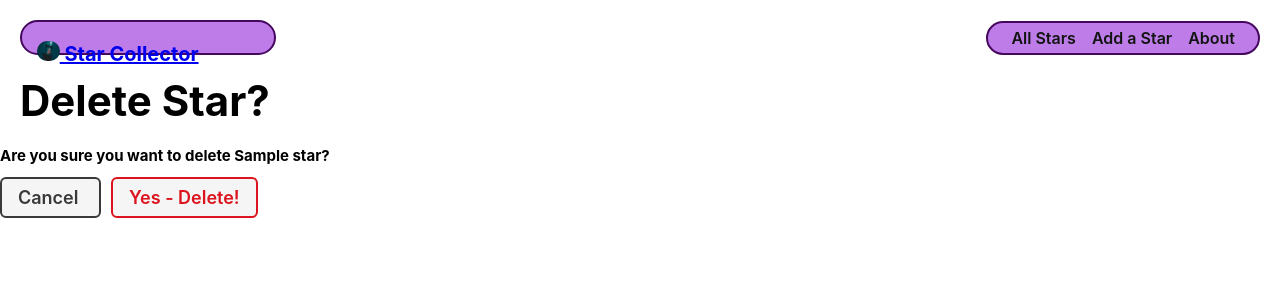
After one commit to CosmosUniversum/starcollector, a Django app: page /stars/1/delete/ in a window 1280 px wide. The commit adds this page. Shown: the top 300 px of the page. Run offline with Django 3.2, Linux system fonts and the light colour scheme; tables that the repository leaves empty hold one stand-in row (values such as "Sample post").

Commit message:
add edit and delete star functionality to star detail view

```diff
--- /dev/null
+++ b/main_app/templates/main_app/star_confirm_delete.html
@@ -0,0 +1,22 @@
+{% extends 'base.html' %}
+{% load static %}
+
+{% block content %}
+
+<div class="page-header">
+  <h1>Delete Star?</h1>
+</div>
+<h2>Are you sure you want to delete {{ object.name }}?</h2>
+
+<form action="" method="POST" class="form">
+  {% csrf_token %}
+  <a
+    href="{% url 'stars_detail' star.id %}"
+    class="btn secondary"
+  >
+    Cancel
+  </a>
+  <button type="submit" class="btn danger">Yes - Delete!</button>
+</form>
+
+{% endblock %}
--- a/main_app/templates/stars/detail.html
+++ b/main_app/templates/stars/detail.html
@@ -21,6 +21,10 @@
   <div class="star-details">
     <h1>{{ star.name }}</h1>
     <p>A {{star.type}} Star that is {{star.distance}} light years away from our solar system in the Constellation of {{star.constellation}}.</p>
+    <div class="star-actions">
+      <a href="{% url 'stars_update' star.id %}" class="btn warn">Edit</a>
+      <a href="{% url 'stars_delete' star.id %}" class="btn danger">Delete</a>
+    </div>
   </div>
 </section>
 
--- a/main_app/urls.py
+++ b/main_app/urls.py
@@ -6,5 +6,7 @@ urlpatterns = [
   path('about/', views.about, name='about'),
   path('stars/', views.stars_index, name='stars_index'),
   path('stars/<int:star_id>/', views.stars_detail, name='stars_detail'),
-  path("stars/create/", views.StarCreate.as_view(), name='stars_create')
+  path('stars/create/', views.StarCreate.as_view(), name='stars_create'),
+  path('stars/<int:pk>/update/', views.StarUpdate.as_view(), name='stars_update'),
+  path('stars/<int:pk>/delete/', views.StarDelete.as_view(), name='stars_delete'),
 ]
--- a/main_app/views.py
+++ b/main_app/views.py
@@ -1,5 +1,6 @@
+from dataclasses import field
 from django.shortcuts import render
-from django.views.generic.edit import CreateView
+from django.views.generic.edit import CreateView, UpdateView, DeleteView
 from .models import Star
 from main_app import models
 
@@ -21,3 +22,11 @@ def stars_detail(request, star_id):
 class StarCreate(CreateView):
   model = Star
   fields = '__all__'
+
+class StarUpdate(UpdateView):
+  model = Star
+  fields = '__all__'
+
+class StarDelete(DeleteView):
+  model = Star
+  success_url = '/stars/'
```
Also changed, not shown: main_app/templates/main_app/star_form.html (+9 -1 lines).
